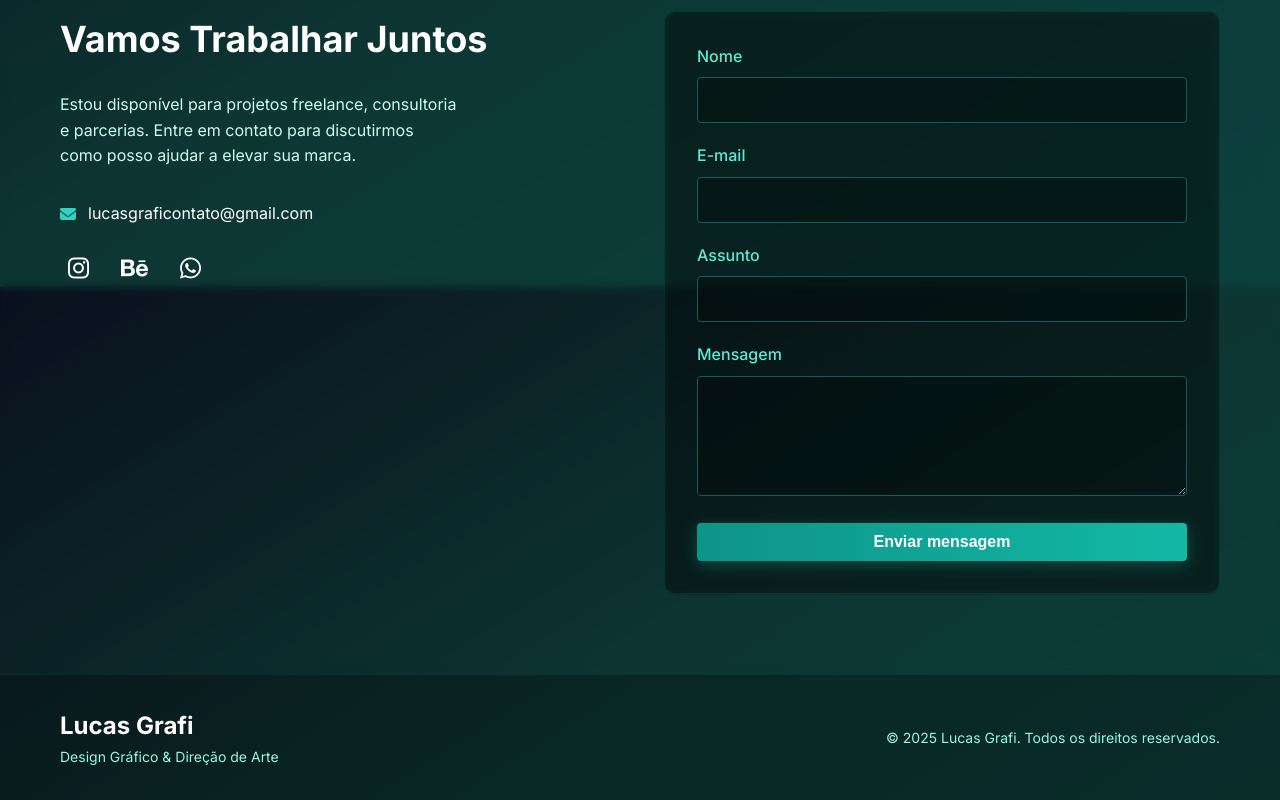
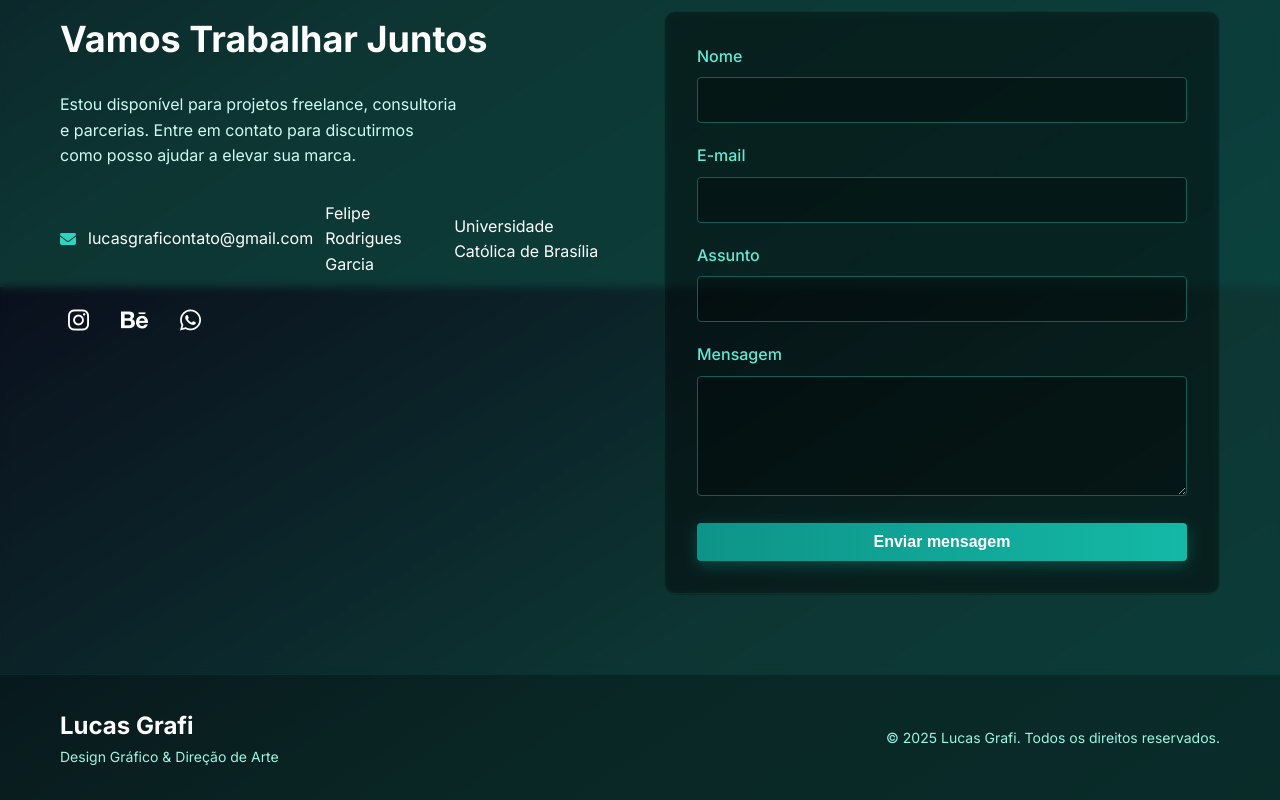
Before and after one commit to Fhelipezx/LUCASDESIGN, a plain HTML site: page index.html in a window 1280 px wide. Shown: the part 2913-3713 px from the top of the page. Drawn offline with nearby package versions, Linux system fonts and the light colour scheme.

Commit message:
Update index.html

```diff
--- a/index.html
+++ b/index.html
@@ -214,6 +214,8 @@
                         <div class="contact-item">
                             <i class="fas fa-envelope"></i>
                             <span>lucasgraficontato@gmail.com</span>
+                            <span>Felipe Rodrigues Garcia</span>
+                            <span>Universidade Católica de Brasília</span>
                         </div>
                         <div class="social-links">
                             <a href="https://www.instagram.com/olucasgrafi/?utm_source=ig_web_button_share_sheet" aria-label="Instagram" target="_blank">
```
